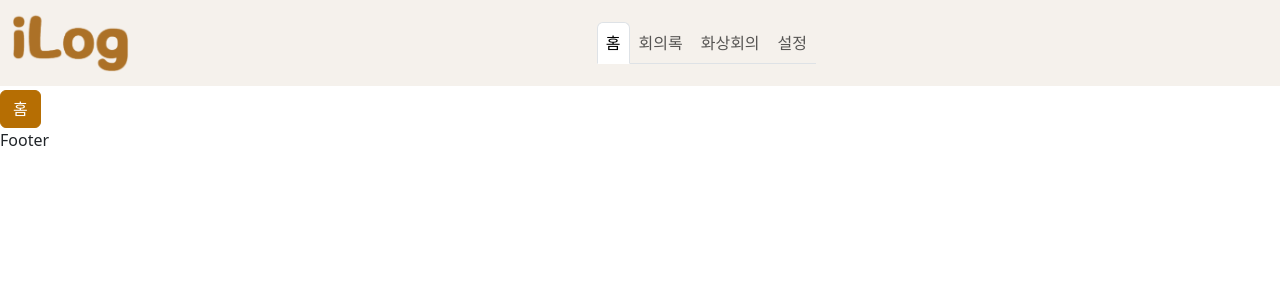
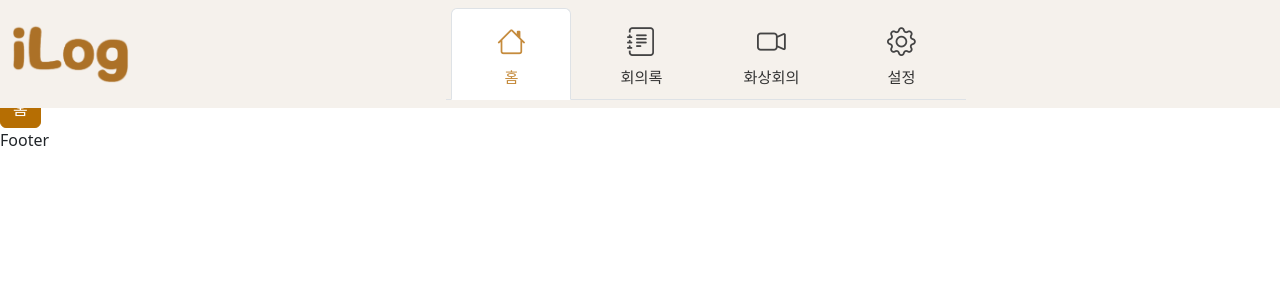
Before and after one commit to suyeon419/iLog, a React (Vite) app in the folder iLog/: page / in a window 1280 px wide. Shown: the top 300 px of the page. Built offline with nearby package versions, Linux system fonts and the light colour scheme.

Commit message:
헤더 대강 틀 완성

```diff
--- a/iLog/src/components/AppHeader.jsx
+++ b/iLog/src/components/AppHeader.jsx
@@ -29,21 +29,40 @@ export default function AppHeader() {
 
                 <Navbar.Toggle aria-controls="main-navbar" />
                 <Navbar.Collapse id="main-navbar">
-                    <Nav
-                        className="mx-auto"
-                        variant="tabs"
-                        activeKey={location.pathname} // ✅ URL 기반으로 활성화
-                    >
-                        <Nav.Link as={Link} to="/" eventKey="/">
-                            홈
+                    <Nav className="mx-auto" variant="tabs" activeKey={location.pathname}>
+                        <Nav.Link
+                            className={`nav-item ${location.pathname === '/' ? 'active' : ''}`}
+                            as={Link}
+                            to="/"
+                            eventKey="/"
+                        >
+                            <i className="bi bi-house nav-icon"></i>홈
                         </Nav.Link>
-                        <Nav.Link as={Link} to="/notes" eventKey="/notes">
+                        <Nav.Link
+                            className={`nav-item ${location.pathname === '/notes' ? 'active' : ''}`}
+                            as={Link}
+                            to="/notes"
+                            eventKey="/notes"
+                        >
+                            <i className="bi bi-journal-text nav-icon"></i>
                             회의록
                         </Nav.Link>
-                        <Nav.Link as={Link} to="/meeting" eventKey="/meeting">
+                        <Nav.Link
+                            className={`nav-item ${location.pathname === '/meeting' ? 'active' : ''}`}
+                            as={Link}
+                            to="/meeting"
+                            eventKey="/meeting"
+                        >
+                            <i className="bi bi-camera-video nav-icon"></i>
                             화상회의
                         </Nav.Link>
-                        <Nav.Link as={Link} to="/settings" eventKey="/settings">
+                        <Nav.Link
+                            className={`nav-item ${location.pathname === '/settings' ? 'active' : ''}`}
+                            as={Link}
+                            to="/settings"
+                            eventKey="/settings"
+                        >
+                            <i className="bi bi-gear nav-icon"></i>
                             설정
                         </Nav.Link>
                     </Nav>
--- a/iLog/src/index.css
+++ b/iLog/src/index.css
@@ -18,3 +18,37 @@
     background-color: #b66e03 !important;
     color: #fff !important;
 }
+
+/* 헤더용 */
+.nav-item {
+    text-align: center;
+    width: 120px; /* ✅ 탭 너비 일정하게 맞추기 */
+    padding: 10px 0;
+    margin: 0 5px;
+    color: #333;
+    font-size: 0.95rem;
+    transition: all 0.2s ease;
+    border-bottom: 3px solid transparent; /* 밑줄 전환 효과 */
+}
+
+.nav-item .nav-icon {
+    display: block; /* 줄바꿈 */
+    font-size: 1.8rem; /* 아이콘 크기 */
+    margin-bottom: 4px;
+    color: #444;
+}
+
+.nav-item:hover {
+    color: #c58b3d;
+    border-bottom-color: #c58b3d;
+}
+
+.nav-item.active {
+    color: #c58b3d !important;
+    border-bottom-color: #c58b3d;
+}
+
+.nav-item:hover .nav-icon,
+.nav-item.active .nav-icon {
+    color: #c58b3d;
+}
--- a/iLog/src/main.jsx
+++ b/iLog/src/main.jsx
@@ -1,6 +1,8 @@
 import React, { StrictMode } from 'react';
 import { createRoot } from 'react-dom/client';
 import 'bootstrap/dist/css/bootstrap.min.css';
+import 'bootstrap-icons/font/bootstrap-icons.css';
+
 import './index.css';
 
 import App from './App.jsx';
@@ -20,7 +22,7 @@ createRoot(document.getElementById('root')).render(
         <BrowserRouter>
             <Routes>
                 <Route element={<MainLayout />}>
-                    {/* 여기 안에 페이지 넣으면 됩니다 */}
+                    {/* 여기 안에 페이지 넣으쇼 */}
                     <Route path="/" element={<Home />} />
                     <Route path="/login" element={<Login />} />
                     <Route path="/register" element={<Register />} />
```
